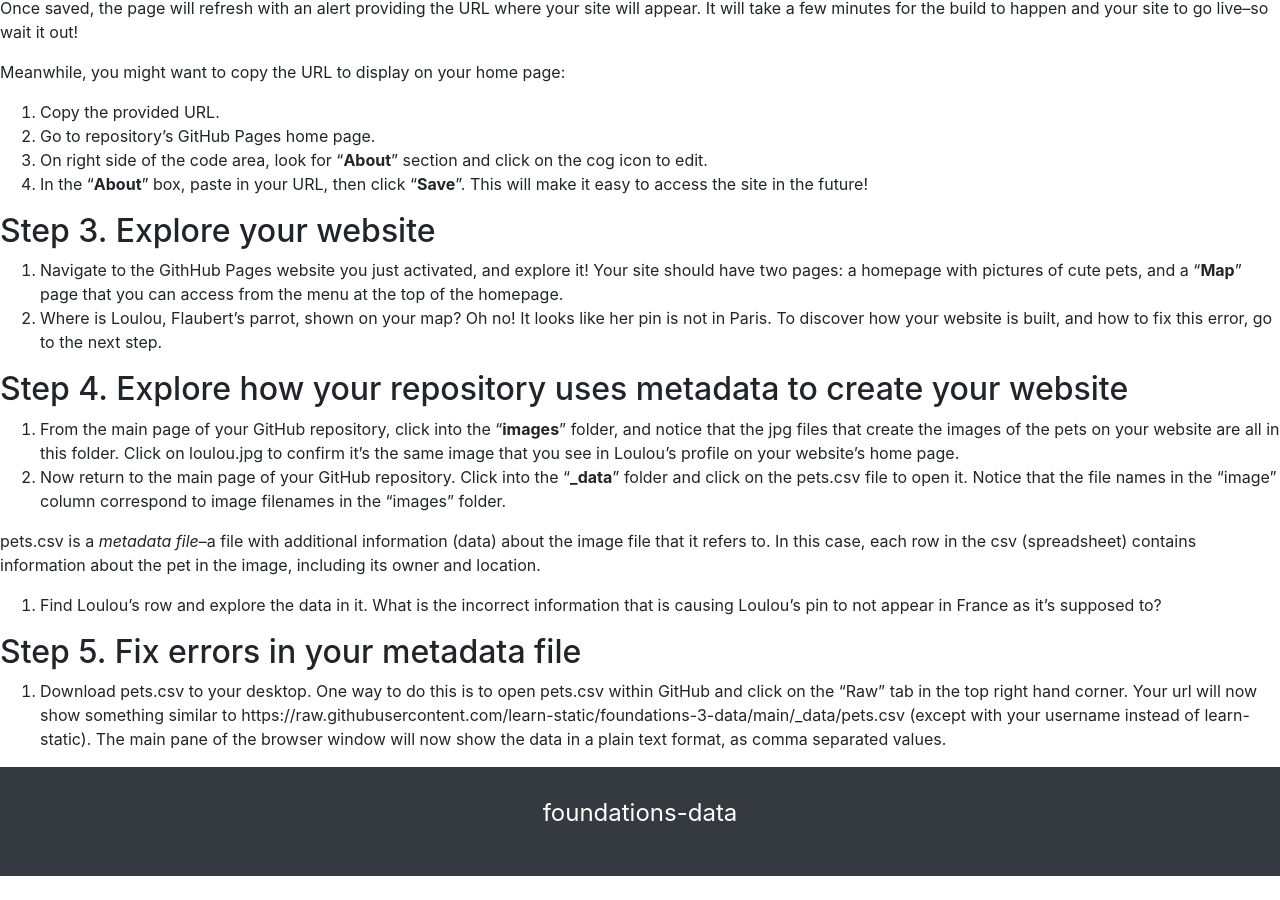
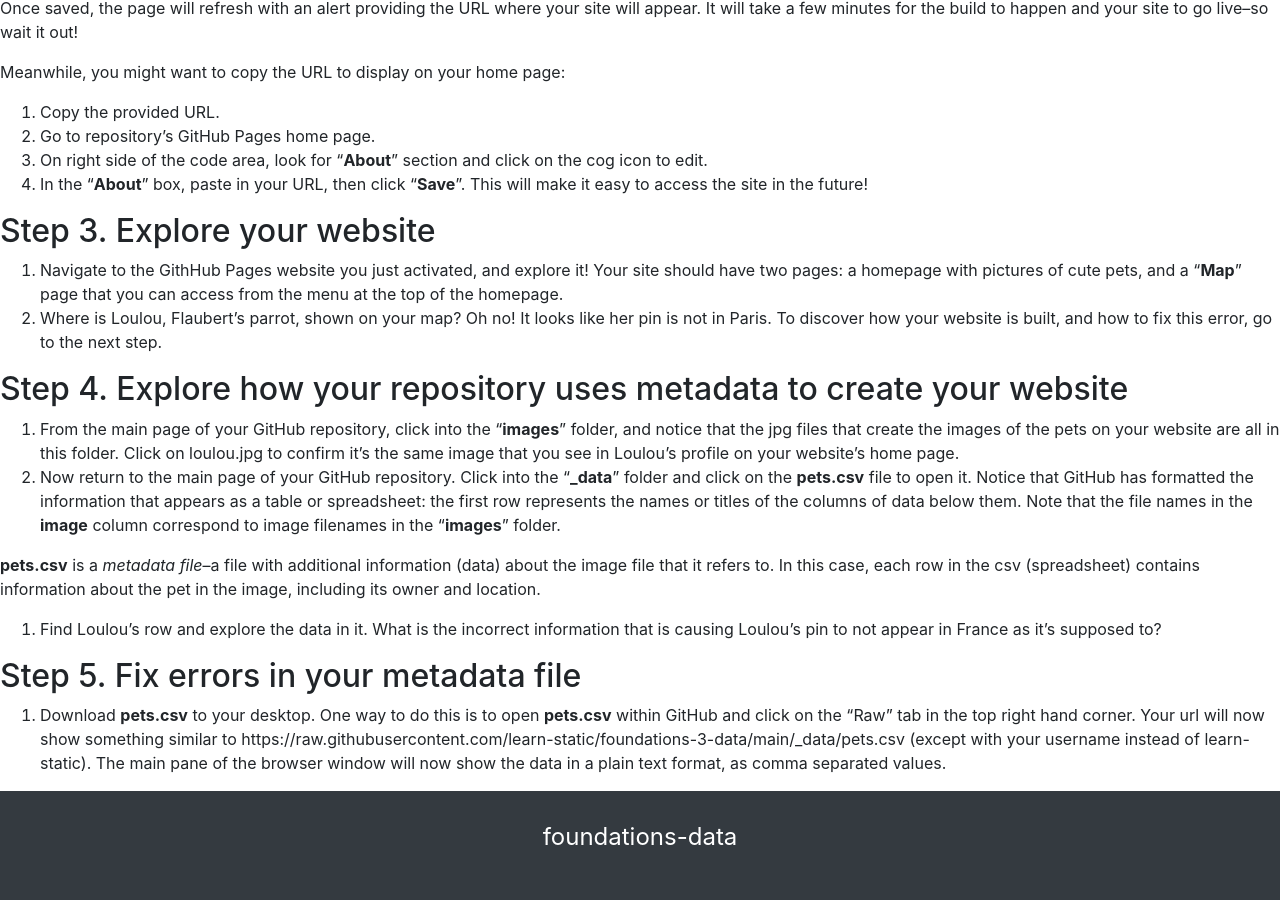
Before and after one commit to learn-static/foundations-3-data, a Jekyll site: the page built from intro-data.md, in a window 1280 px wide and 900 px high, scrolled down 1623 px. Built offline with Jekyll 4.4.1, drawn with Linux system fonts in a browser that asks for light colours; our own code applies the rules of GitHub Pages for plain Markdown files; before the commit the page ends 2499 px from its top, so only the background shows below that.

Commit message:
more formatting edits

```diff
--- a/intro-data.md
+++ b/intro-data.md
@@ -38,12 +38,12 @@
 ## Step 4. Explore how your repository uses metadata to create your website
 
 1. From the main page of your GitHub repository, click into the "**images**" folder, and notice that the jpg files that create the images of the pets on your website are all in this folder. Click on loulou.jpg to confirm it's the same image that you see in Loulou's profile on your website's home page.
-2. Now return to the main page of your GitHub repository. Click into the "**\_data**" folder and click on the pets.csv file to open it. Notice that the file names in the "image" column correspond to image filenames in the "images" folder.
+2. Now return to the main page of your GitHub repository. Click into the "**\_data**" folder and click on the **pets.csv** file to open it. Notice that GitHub has formatted the information that appears as a table or spreadsheet: the first row represents the names or titles of the columns of data below them. Note that the file names in the **image** column correspond to image filenames in the "**images**" folder.
 
-pets.csv is a _metadata file_--a file with additional information (data) about the image file that it refers to. In this case, each row in the csv (spreadsheet) contains information about the pet in the image, including its owner and location.
+**pets.csv** is a _metadata file_--a file with additional information (data) about the image file that it refers to. In this case, each row in the csv (spreadsheet) contains information about the pet in the image, including its owner and location.
 
 3. Find Loulou's row and explore the data in it. What is the incorrect information that is causing Loulou's pin to not appear in France as it's supposed to?
 
 ## Step 5. Fix errors in your metadata file
 
-1. Download pets.csv to your desktop. One way to do this is to open pets.csv within GitHub and click on the "Raw" tab in the top right hand corner. Your url will now show something similar to https://raw.githubusercontent.com/learn-static/foundations-3-data/main/_data/pets.csv (except with your username instead of learn-static). The main pane of the browser window will now show the data in a plain text format, as comma separated values.
+1. Download **pets.csv** to your desktop. One way to do this is to open **pets.csv** within GitHub and click on the "Raw" tab in the top right hand corner. Your url will now show something similar to https://raw.githubusercontent.com/learn-static/foundations-3-data/main/_data/pets.csv (except with your username instead of learn-static). The main pane of the browser window will now show the data in a plain text format, as comma separated values.
```
